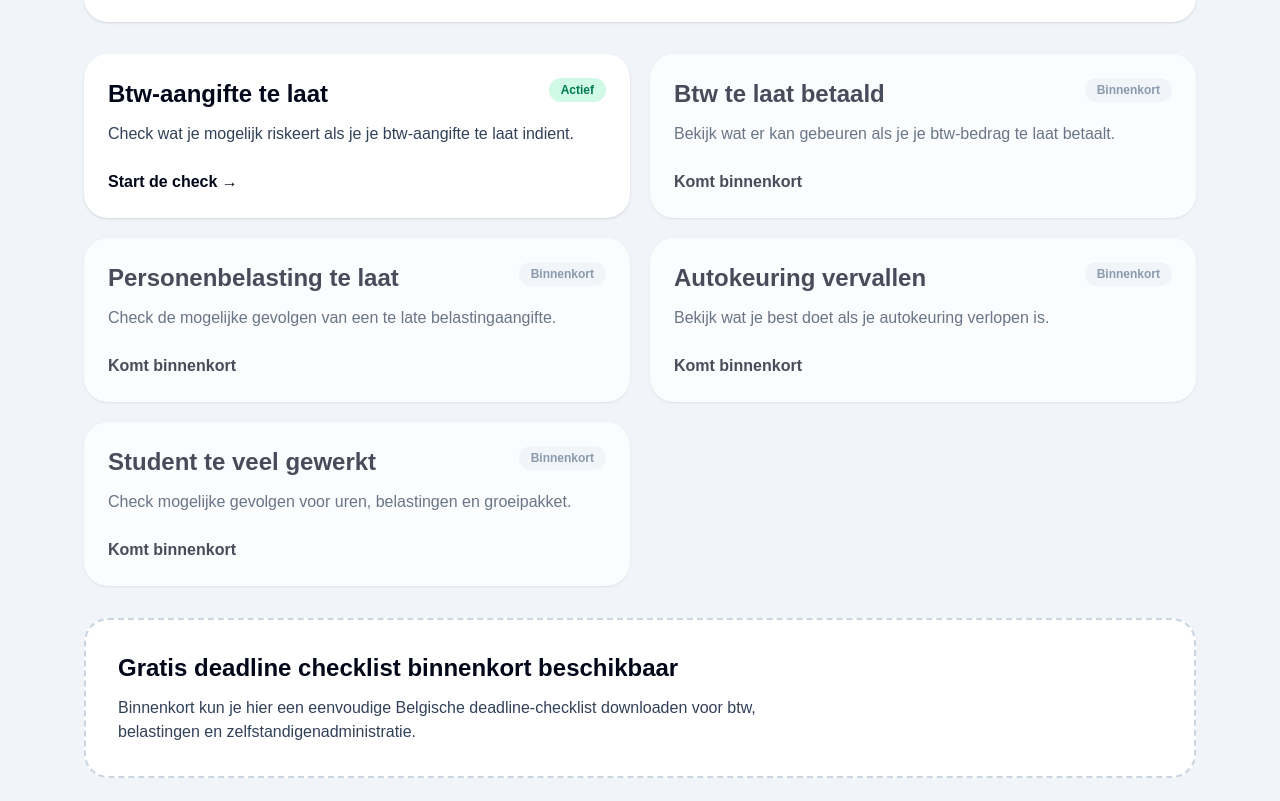
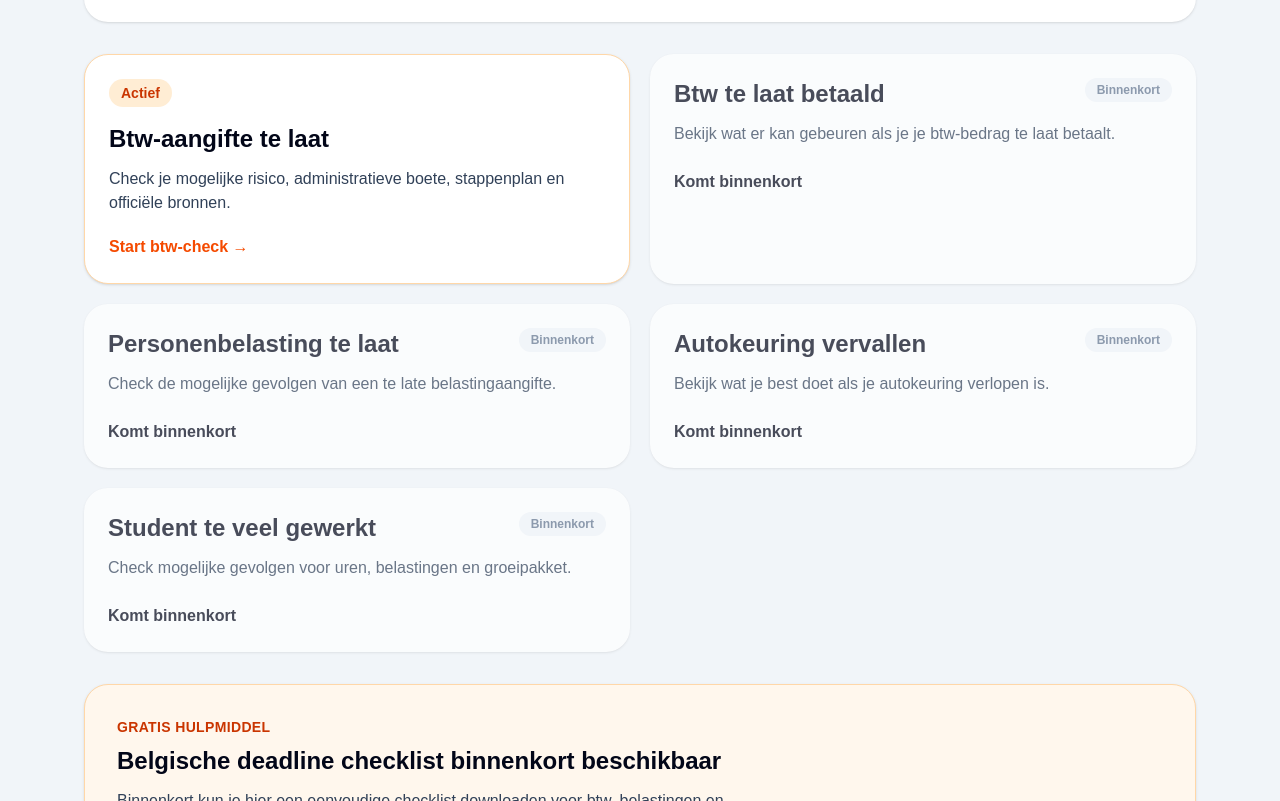
Before and after one commit to NathanVerd/Boeteradar, a Next.js app: page / in a window 1280 px wide. Shown: the part 559-1360 px from the top of the page. Built offline with nearby package versions, Linux system fonts and the light colour scheme.

Commit message:
Improve homepage active check card

```diff
--- a/app/page.tsx
+++ b/app/page.tsx
@@ -3,13 +3,15 @@ import Link from "next/link";
 const checks = [
   {
     title: "Btw-aangifte te laat",
-    description: "Check wat je mogelijk riskeert als je je btw-aangifte te laat indient.",
+    description:
+      "Check je mogelijke risico, administratieve boete, stappenplan en officiële bronnen.",
     href: "/btw-aangifte-te-laat",
     status: "Actief",
   },
   {
     title: "Btw te laat betaald",
-    description: "Bekijk wat er kan gebeuren als je je btw-bedrag te laat betaalt.",
+    description:
+      "Bekijk wat er kan gebeuren als je je btw-bedrag te laat betaalt.",
     href: "#",
     status: "Binnenkort",
   },
@@ -39,7 +41,9 @@ export default function Home() {
       <header className="border-b border-slate-800 bg-slate-950 px-6 py-6 text-white">
         <div className="mx-auto flex max-w-6xl items-center justify-between">
           <div>
-            <p className="text-2xl font-black tracking-tight">BoeteRadar België</p>
+            <p className="text-2xl font-black tracking-tight">
+              BoeteRadar België
+            </p>
             <p className="mt-1 text-sm text-slate-300">
               Snelle checks voor Belgische administratieve fouten.
             </p>
@@ -62,9 +66,9 @@ export default function Home() {
           </h1>
 
           <p className="mt-6 max-w-3xl text-lg text-slate-700">
-            BoeteRadar helpt je om Belgische boetes, deadlines en administratieve
-            fouten sneller te begrijpen. Kies hieronder je situatie en krijg een
-            duidelijke eerste indicatie.
+            BoeteRadar helpt je om Belgische boetes, deadlines en
+            administratieve fouten sneller te begrijpen. Kies hieronder je
+            situatie en krijg een duidelijke eerste indicatie.
           </p>
 
           <div className="mt-6 rounded-2xl border-l-4 border-orange-500 bg-orange-50 p-4 text-sm text-slate-700">
@@ -78,54 +82,65 @@ export default function Home() {
           {checks.map((check) => {
             const isActive = check.status === "Actief";
 
-            const card = (
+            if (isActive) {
+              return (
+                <Link
+                  key={check.title}
+                  href={check.href}
+                  className="rounded-3xl border border-orange-200 bg-white p-6 shadow-sm transition hover:-translate-y-1 hover:shadow-md"
+                >
+                  <div className="mb-4 inline-flex rounded-full bg-orange-100 px-3 py-1 text-sm font-bold text-orange-700">
+                    Actief
+                  </div>
+
+                  <h2 className="text-2xl font-black text-slate-950">
+                    {check.title}
+                  </h2>
+
+                  <p className="mt-3 text-slate-700">{check.description}</p>
+
+                  <p className="mt-5 font-bold text-orange-600">
+                    Start btw-check →
+                  </p>
+                </Link>
+              );
+            }
+
+            return (
               <div
-                className={`h-full rounded-3xl bg-white p-6 shadow-sm transition ${
-                  isActive
-                    ? "hover:-translate-y-1 hover:shadow-md"
-                    : "opacity-70"
-                }`}
+                key={check.title}
+                className="rounded-3xl bg-white p-6 opacity-70 shadow-sm"
               >
                 <div className="flex items-start justify-between gap-4">
                   <h2 className="text-2xl font-black">{check.title}</h2>
 
-                  <span
-                    className={`rounded-full px-3 py-1 text-xs font-bold ${
-                      isActive
-                        ? "bg-emerald-100 text-emerald-700"
-                        : "bg-slate-100 text-slate-500"
-                    }`}
-                  >
-                    {check.status}
+                  <span className="rounded-full bg-slate-100 px-3 py-1 text-xs font-bold text-slate-500">
+                    Binnenkort
                   </span>
                 </div>
 
                 <p className="mt-3 text-slate-700">{check.description}</p>
 
                 <p className="mt-6 font-bold text-slate-950">
-                  {isActive ? "Start de check →" : "Komt binnenkort"}
+                  Komt binnenkort
                 </p>
               </div>
-            );
-
-            return isActive ? (
-              <Link key={check.title} href={check.href}>
-                {card}
-              </Link>
-            ) : (
-              <div key={check.title}>{card}</div>
             );
           })}
         </div>
 
-        <div className="mt-8 rounded-3xl border-2 border-dashed border-slate-300 bg-white p-8">
-          <h2 className="text-2xl font-black">
-            Gratis deadline checklist binnenkort beschikbaar
+        <div className="mt-8 rounded-3xl border border-orange-200 bg-orange-50 p-8 shadow-sm">
+          <p className="text-sm font-bold uppercase tracking-wide text-orange-700">
+            Gratis hulpmiddel
+          </p>
+
+          <h2 className="mt-2 text-2xl font-black">
+            Belgische deadline checklist binnenkort beschikbaar
           </h2>
 
           <p className="mt-3 max-w-2xl text-slate-700">
-            Binnenkort kun je hier een eenvoudige Belgische deadline-checklist
-            downloaden voor btw, belastingen en zelfstandigenadministratie.
+            Binnenkort kun je hier een eenvoudige checklist downloaden voor btw,
+            belastingen en zelfstandigenadministratie.
           </p>
         </div>
       </section>
```
